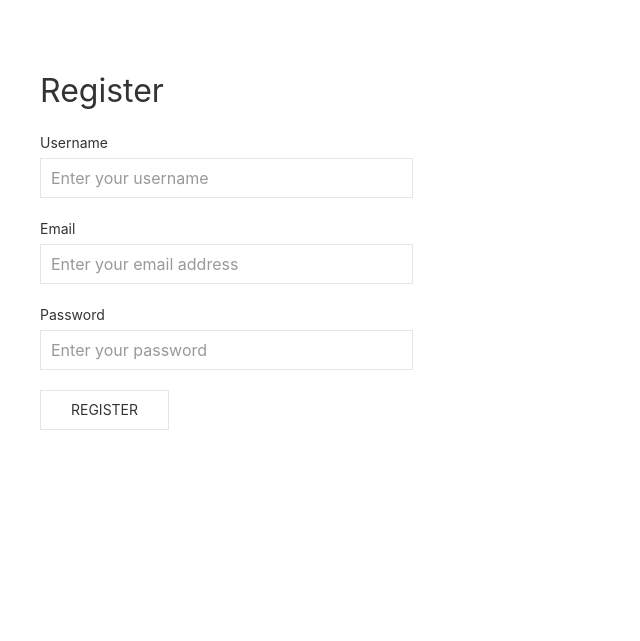
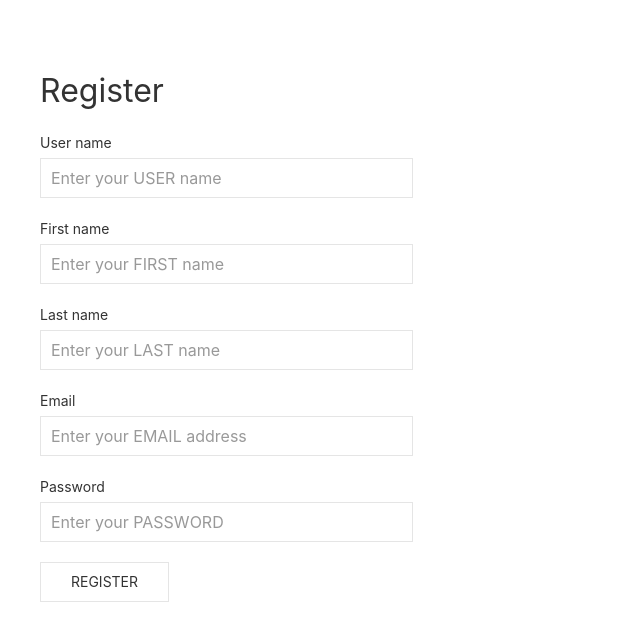
Before and after one commit to geraldaskastauna/PHP-Login-System, a PHP site: page /register.php in a window 1280 px wide. Shown: the top 641 px of the page, without its empty margins (0-640 px from the left). Run offline with PHP 8.4, Linux system fonts and the light colour scheme; some libraries are stand-ins or nearby versions.

Commit message:
Added firstname, lastname on register

```diff
--- a/assets/js/main.js
+++ b/assets/js/main.js
@@ -7,6 +7,8 @@ $(document)
 
 	var dataObj = {
 		username: $(".username", _form).val(),
+		firstname: $(".firstname", _form).val().substr(0,1).toUpperCase()+$(".firstname", _form).val().substr(1),
+		lastname: $(".lastname", _form).val().substr(0,1).toUpperCase()+$(".lastname", _form).val().substr(1),
 		email: $(".email", _form).val(),
 		password: $(".password", _form).val()
 	};
--- a/dashboard.php
+++ b/dashboard.php
@@ -28,8 +28,10 @@
 
   	<div class="uk-section uk-container">
 			<h2>Dashboard</h2>
-			<p>Hello, <?php echo $User->username; ?></p>
-			<p>Register date: <?php echo $User->reg_time; ?></p>
+			<p>Hello, <b><?php echo $User->firstname . " " . $User->lastname; ?></b></p>
+			<p>Your nickname is: <b><?php echo $User->username; ?></b></p>
+			<p>Date of user register: <?php echo $User->reg_time; ?></p>
+			<a href="/index.php">Home</a>
 			<a href="/logout.php">Logout</a>
   	</div>
 
--- a/inc/classes/filter.php
+++ b/inc/classes/filter.php
@@ -39,6 +39,22 @@ class Filter {
 	}
 
 	/**
+	 *  @param	string	$firstname		firstname to filter before putting inside InnoDB
+	 *  @return            			Filters and returns a valid or invalid firstname
+	 */
+	public static function Firstname( $firstname ) {
+		return filter_var( $firstname , FILTER_SANITIZE_FIRSTNAME);
+	}
+
+	/**
+	 *  @param	string	$lastname		lastname to filter before putting inside InnoDB
+	 *  @return            			Filters and returns a valid or invalid lastname
+	 */
+	public static function Lastname( $lastname ) {
+		return filter_var( $lastname , FILTER_SANITIZE_LASTNAME);
+	}
+
+	/**
 	 *  @param	string	$url		String to filter before putting inside InnoDB
 	 *  @return            			Filters and returns a valid or invalid URL
 	 */
--- a/inc/classes/user.php
+++ b/inc/classes/user.php
@@ -22,7 +22,7 @@ class User {
 
 		$user_id = Filter::Int($user_id);
 
-		$user = $this->con->prepare("SELECT user_id, username, email, reg_time FROM users WHERE user_id = :user_id LIMIT 1");
+		$user = $this->con->prepare("SELECT user_id, username, firstname, lastname, email, reg_time FROM users WHERE user_id = :user_id LIMIT 1");
 		$user->bindParam(':user_id', $user_id, PDO::PARAM_INT);
 		$user->execute();
 
@@ -31,6 +31,8 @@ class User {
 			$user = $user->fetch(PDO::FETCH_OBJ);
 
 			$this->username =(string) $user->username;
+			$this->firstname=(string) $user->firstname;
+			$this->lastname =(string) $user->lastname;
 			$this->email		=(string) $user->email;
 			$this->user_id	=(int) $user->user_id;
 			$this->reg_time	=(string) $user->reg_time;
@@ -46,7 +48,7 @@ class User {
 
 			$email = (string) Filter::String($email);
 
-		  $findUser = $con->prepare("SELECT user_id, username, password FROM users WHERE email = LOWER(:email) LIMIT 1");
+		  $findUser = $con->prepare("SELECT user_id, username, firstname, lastname, password FROM users WHERE email = LOWER(:email) LIMIT 1");
 		  $findUser->bindParam(':email', $email, PDO::PARAM_STR);
 		  $findUser->execute();
 
--- a/index.php
+++ b/index.php
@@ -29,7 +29,7 @@
   		?>
 			<p>
 					Add to page: </br>
-					Username, name, firstname in register</br>
+					Username, name, firstname in register - <b>DONE</b></br>
 					Email, sms confirmation in register</br>
 					Change email,password,username in dashboard</br>
 					Invite friends to page option in module</br>
--- a/register.php
+++ b/register.php
@@ -31,23 +31,37 @@
 				<h2>Register</h2>
 
 				<div class="uk-margin">
-						<label class="uk-form-label" for="form-stacked-text">Username</label>
+						<label class="uk-form-label" for="form-stacked-text">User name</label>
 						<div class="uk-form-controls">
-								<input class="uk-input username" id="form-stacked-text" type="text" required='required' placeholder="Enter your username">
+								<input class="uk-input username" id="form-stacked-text" type="text" required='required' placeholder="Enter your USER name">
+						</div>
+				</div>
+
+				<div class="uk-margin">
+						<label class="uk-form-label" for="form-stacked-text">First name</label>
+						<div class="uk-form-controls">
+								<input class="uk-input firstname" id="form-stacked-text" type="text" required='required' placeholder="Enter your FIRST name">
+						</div>
+				</div>
+
+				<div class="uk-margin">
+						<label class="uk-form-label" for="form-stacked-text">Last name</label>
+						<div class="uk-form-controls">
+								<input class="uk-input lastname" id="form-stacked-text" type="text" required='required' placeholder="Enter your LAST name">
 						</div>
 				</div>
 
 			    <div class="uk-margin">
 			        <label class="uk-form-label" for="form-stacked-text">Email</label>
 			        <div class="uk-form-controls">
-			            <input class="uk-input email" id="form-stacked-text" type="email" required='required' placeholder="Enter your email address">
+			            <input class="uk-input email" id="form-stacked-text" type="email" required='required' placeholder="Enter your EMAIL address">
 			        </div>
 			    </div>
 
 			    <div class="uk-margin">
 			        <label class="uk-form-label" for="form-stacked-text">Password</label>
 			        <div class="uk-form-controls">
-			            <input class="uk-input password" id="form-stacked-text" type="password" required='required' placeholder="Enter your password">
+			            <input class="uk-input password" id="form-stacked-text" type="password" required='required' placeholder="Enter your PASSWORD">
 			        </div>
 			    </div>
 
```
Also changed, not shown: ajax/register.php (+7 -2 lines).
